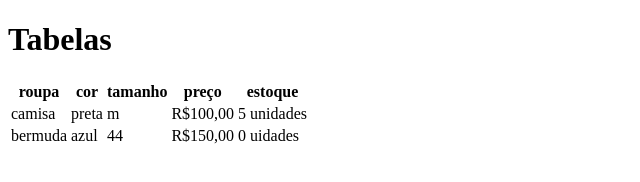
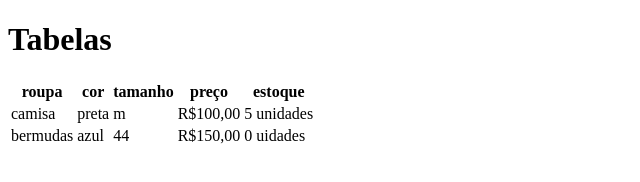
Before and after one commit to Fabianohbl/Tabelas-, a plain HTML site: page index.html in a window 1280 px wide. Shown: the whole page, without its empty margins (0-640 px from the left). Drawn offline with Linux system fonts and the light colour scheme.

Commit message:
adicionado o s no bermudas

```diff
--- a/index.html
+++ b/index.html
@@ -25,7 +25,7 @@
 
         </tr>
         <tr>
-            <td>bermuda</td>
+            <td>bermudas</td>
             <td>azul</td>
             <td>44</td>
             <td>R$150,00</td>
```
